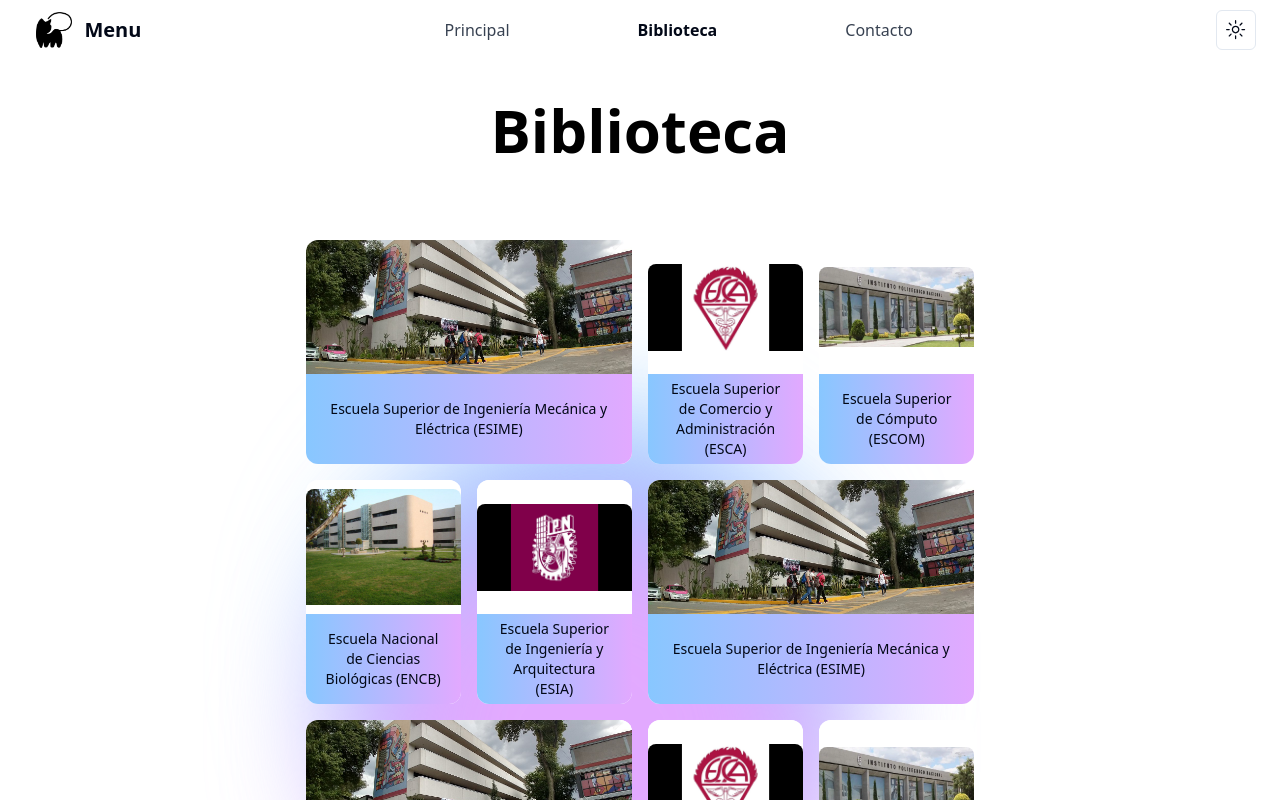
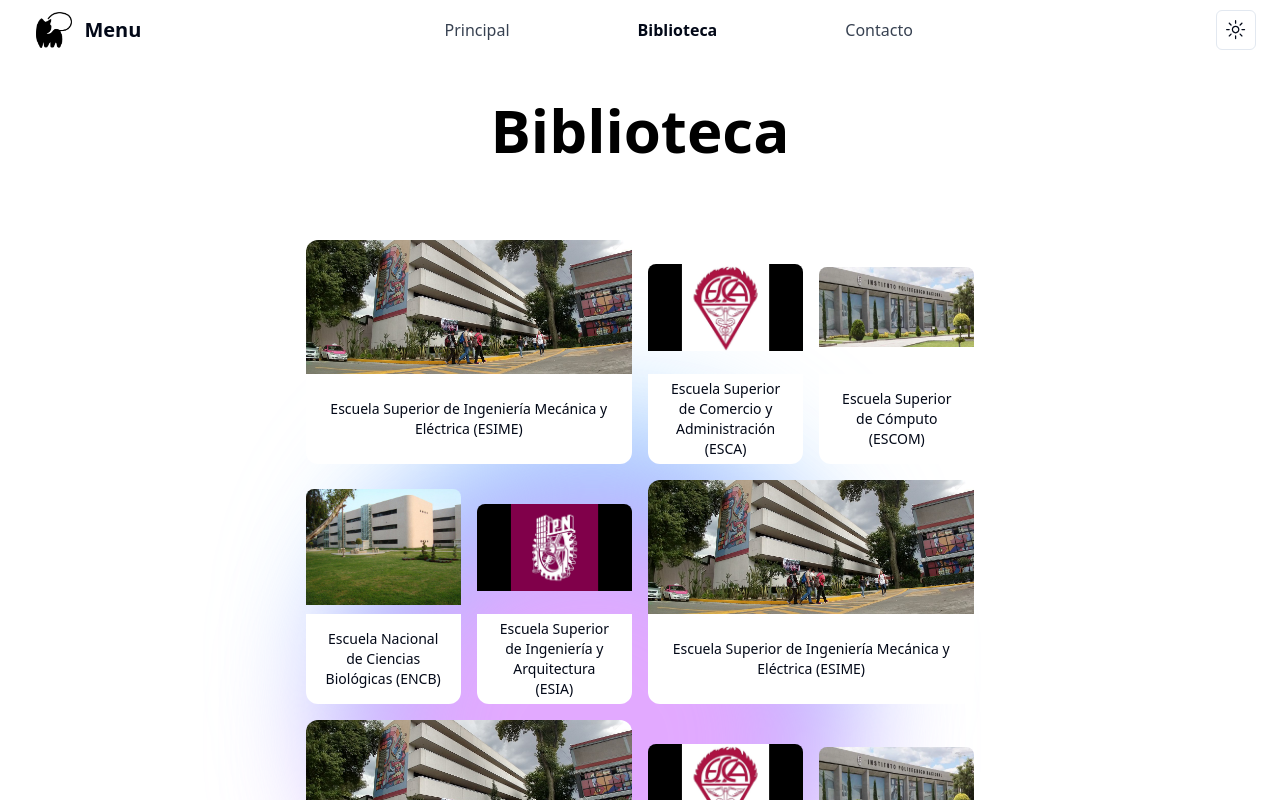
Before and after one commit to DiegoCastr00/Chatify, a Next.js app: page /companies in a window 1280 px wide. Shown: the top 800 px of the page. Built offline with nearby package versions, Linux system fonts and the light colour scheme.

Commit message:
Contact Page

```diff
--- a/src/app/Contact/page.tsx
+++ b/src/app/Contact/page.tsx
@@ -6,7 +6,7 @@
 export default function Contact() {
     return (
         <div className="flex min-h-screen justify-center items-center top-0">
-            <div className='grid absolute w-[90%] h-[80%] mt-10'>
+            <div className='grid absolute w-[90%] h-[80%] mt-10 -z-10'>
                 <div className='absolute -z-10 w-[30rem] h-[30rem] bg-[#88C7FF] dark:bg-[#00054A] rounded-full filter blur-3xl self-end justify-self-start'></div>
                 <div className='absolute -z-10 w-[30rem] h-[30rem] bg-[#E2A9FF] dark:bg-[#3B004A] rounded-full filter blur-3xl self-end justify-self-end'></div>
             </div>
--- a/src/components/ui/header.tsx
+++ b/src/components/ui/header.tsx
@@ -12,7 +12,7 @@
             <header>
                 <nav className=" border-gray-200 px-4 lg:px-6 py-2.5">
                     <div className="flex flex-wrap justify-between items-center mx-auto max-w-screen-xl">
-                        <a href="https://latgoblab.com/" className="flex items-center">
+                        <a href="" className="flex items-center">
                             <img src="../../../../assets/logo_dark.png" className="mr-3 h-0 dark:h-9" alt="latgoblab Logo" />
                             <img src="../../../../assets/logo_light.png" className="mr-3 h-9 dark:h-0" alt="latgoblab Logo" />
                             <span className="self-center text-xl font-semibold whitespace-nowrap ">Menu</span>
--- a/src/components/ui/layout-grid.tsx
+++ b/src/components/ui/layout-grid.tsx
@@ -55,8 +55,8 @@
                         selected?.id === card.id
                           ? "fixed self-center rounded-lg cursor-pointer inset-0 top-0 h-max w-4/5 z-40 flex justify-self-center items-center"
                           : lastSelected?.id === card.id
-                          ? "z-40 bg-white rounded-xl h-full w-full"
-                          : "bg-white rounded-xl h-full w-full"
+                          ? "z-40rounded-xl h-full w-full"
+                          : " rounded-xl h-full w-full"
                       )}
                       layoutId={`card-${card.id}`}
                     >
@@ -82,7 +82,7 @@
 const ImageComponent = ({ card }: { card: Card }) => {
   return (
     <div className="flex-col w-full h-full">
-      <div className="flex w-full h-3/5 items-center justify-center bg-white rounded-t-lg overflow-hidden">
+      <div className="flex w-full h-3/5 items-center justify-center rounded-t-lg overflow-hidden">
         <motion.img
           layoutId={`image-${card.id}-image`}
           src={card.thumbnail}
@@ -92,7 +92,7 @@
           alt="thumbnail"
         />
       </div>
-      <div className="flex w-full h-2/5 items-center rounded-b-lg justify-center p-5 bg-gradient-to-r dark:from-[#00054A] dark:to-[#3B004A] from-[#88C7FF] to-[#E2A9FF]">
+      <div className="flex w-full h-2/5 items-center rounded-b-lg justify-center p-5 dark:bg-black bg-white">
         <p className="text-bold text-sm text-center self-center">{card.company.name}</p>
       </div>
     </div>
```
Also changed, not shown: 1 other file (tests, documents, lock files or other folders).
